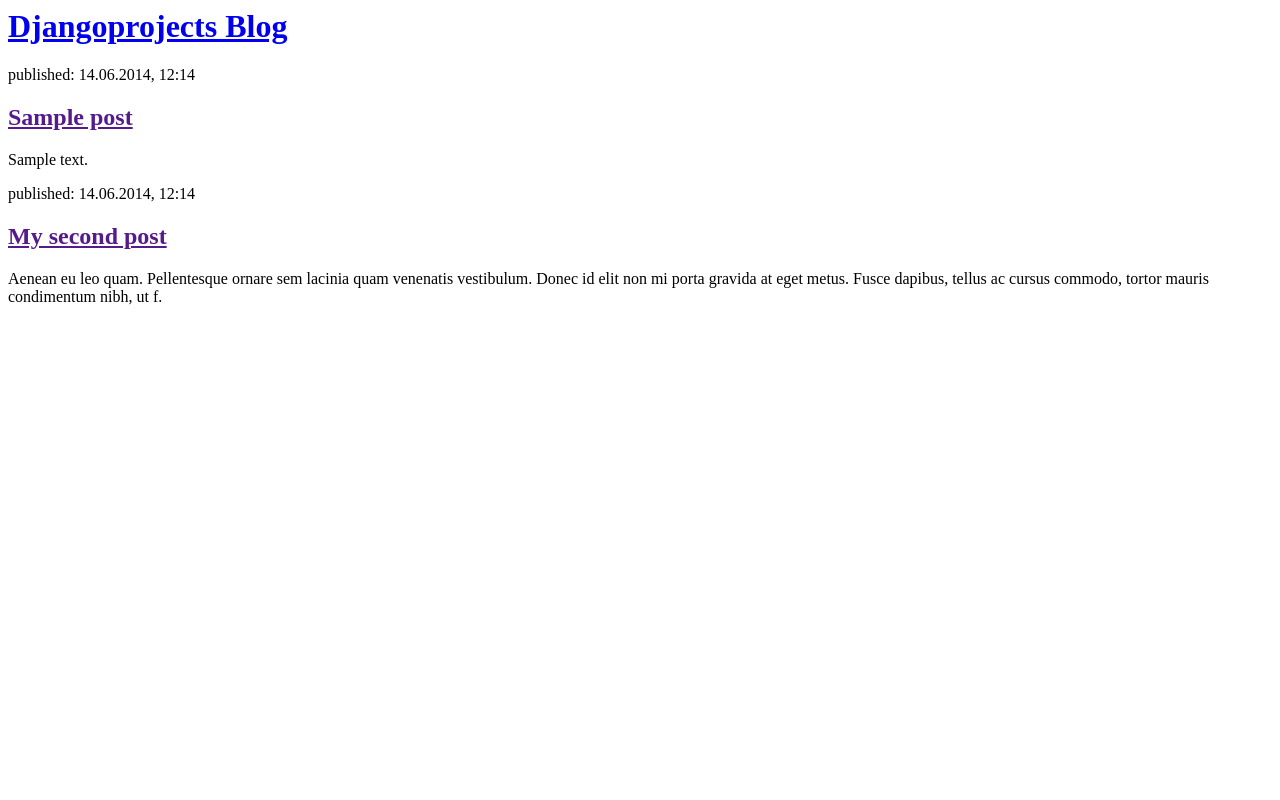
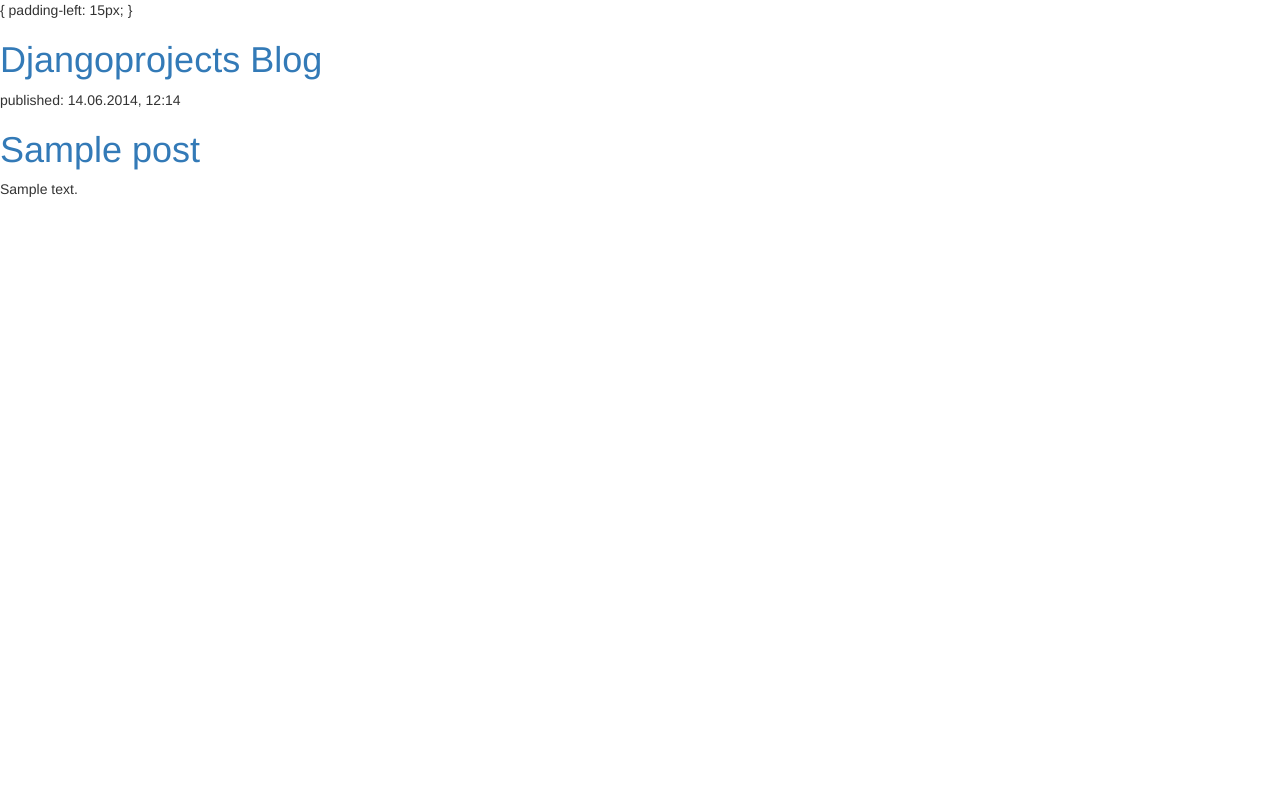
Before and after one commit to VladNechetov/my-first-blog, a Django app: template blog/templates/blog/post_list.html in a window 1280 px wide. Run offline with Django 4.2, Linux system fonts and the light colour scheme; the template is opened without the code that fills it: most values are stand-ins (such as "Sample title", 1, 10 or a date in 2020); some libraries are stand-ins or nearby versions.

Commit message:
Newest commit

```diff
--- a/blog/templates/blog/post_list.html
+++ b/blog/templates/blog/post_list.html
@@ -1,24 +1,26 @@
+{% load static %}
 <html>
     <head>
         <title>Djangoprojects blog</title>
+        <link rel="stylesheet" href="//maxcdn.bootstrapcdn.com/bootstrap/3.2.0/css/bootstrap.min.css">
+        <link rel="stylesheet" href="//maxcdn.bootstrapcdn.com/bootstrap/3.2.0/css/bootstrap-theme.min.css">
+        <link rel="stylesheet" href="{% static 'css/blog.css' %}">
+        <link href="https://fonts.googleapis.com/css?family=Lobster&subset=latin,cyrillic" rel="stylesheet" type="text/css">
     </head>
     <body>
+        {
+    padding-left: 15px;
+}
         <div>
             <h1><a href="/">Djangoprojects Blog</a></h1>
         </div>
 
         {% for post in posts %}
-        <div>
-            <p>published: 14.06.2014, 12:14</p>
-            <h2><a href="">{{ post.title }}</a></h2>
-            <p>{{ post.text | linebreaksbr }}</p>
-        </div>
-    {% endfor %}
-
-        <div>
-            <p>published: 14.06.2014, 12:14</p>
-            <h2><a href="">My second post</a></h2>
-            <p>Aenean eu leo quam. Pellentesque ornare sem lacinia quam venenatis vestibulum. Donec id elit non mi porta gravida at eget metus. Fusce dapibus, tellus ac cursus commodo, tortor mauris condimentum nibh, ut f.</p>
-        </div>
+            <div>
+                <p>published: 14.06.2014, 12:14</p>
+                <h1><a href="">{{ post.title }}</a></h1>
+                <p>{{ post.text | linebreaksbr }}</p>
+            </div>
+        {% endfor %}
     </body>
 </html>
```
